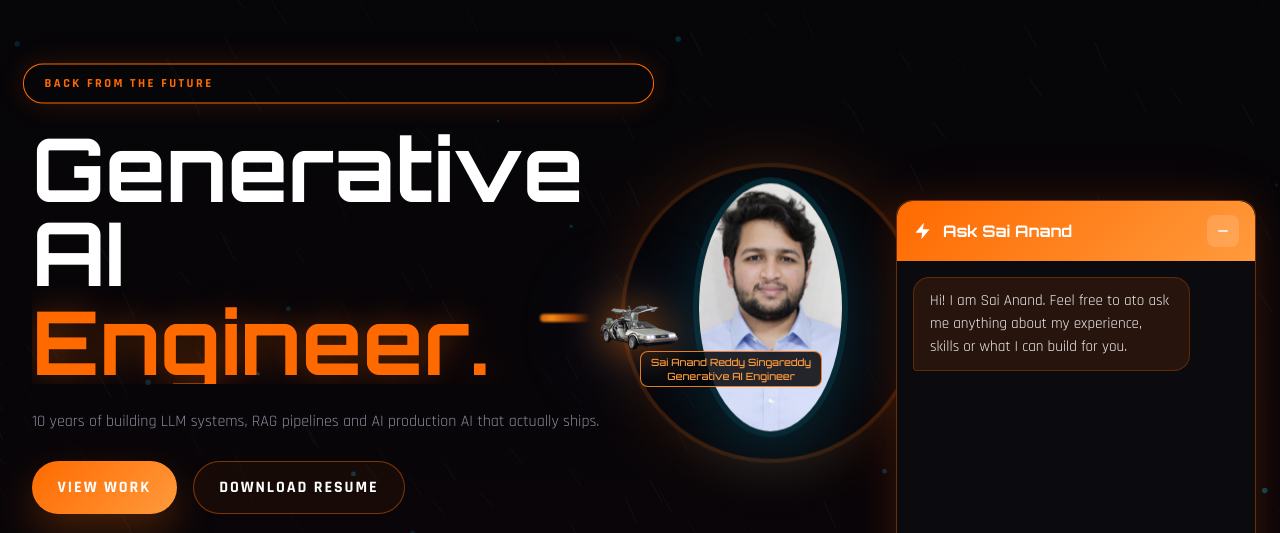
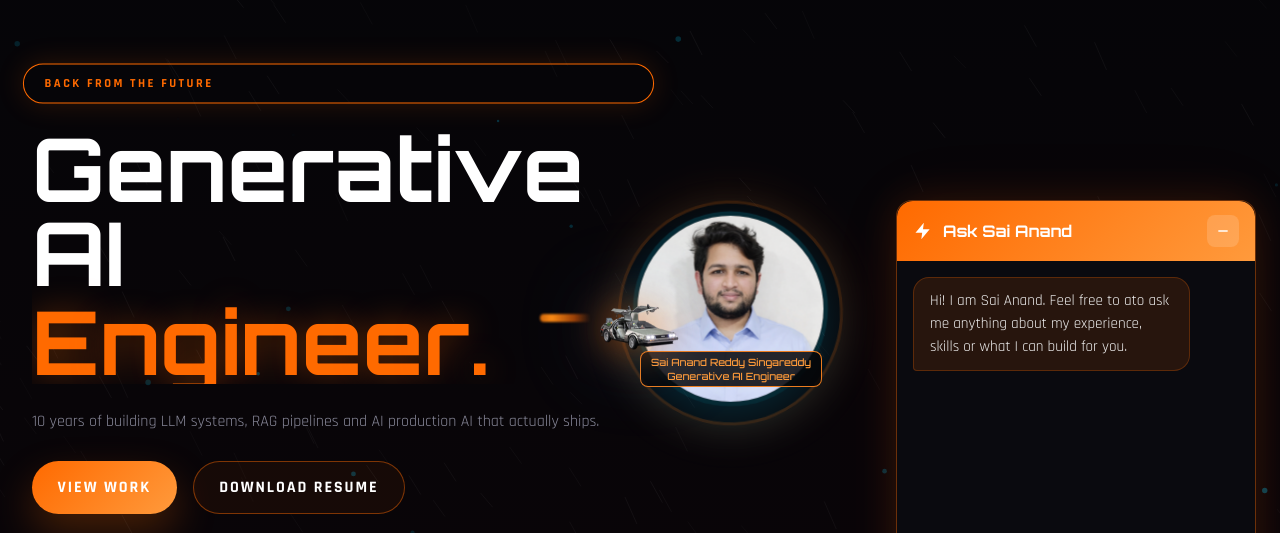
Before and after one commit to saianandreddy-ai/my-portfolio, a plain HTML site: page index.html in a window 1280 px wide. Shown: the part 76-609 px from the top of the page. Drawn offline with Linux system fonts and the light colour scheme.

Commit message:
smooth profile transition

```diff
--- a/style.css
+++ b/style.css
@@ -582,7 +582,7 @@ button {
   bottom: -80px;
   display: grid;
   place-items: center;
-  transition: right 0.4s cubic-bezier(0.16, 1, 0.3, 1);
+  transition: transform 0.5s cubic-bezier(0.16, 1, 0.3, 1);
 }
 
 .profile-ring {
@@ -1477,7 +1477,8 @@ button {
   }
 }
 
-/* Move profile left when chat opens */
+/* Profile when chat opens */
 body.chat-open .profile-wrap {
-  right: 400px;
+  transform: translateX(-400px) scale(0.75);
+  transform-origin: right center;
 }
```
